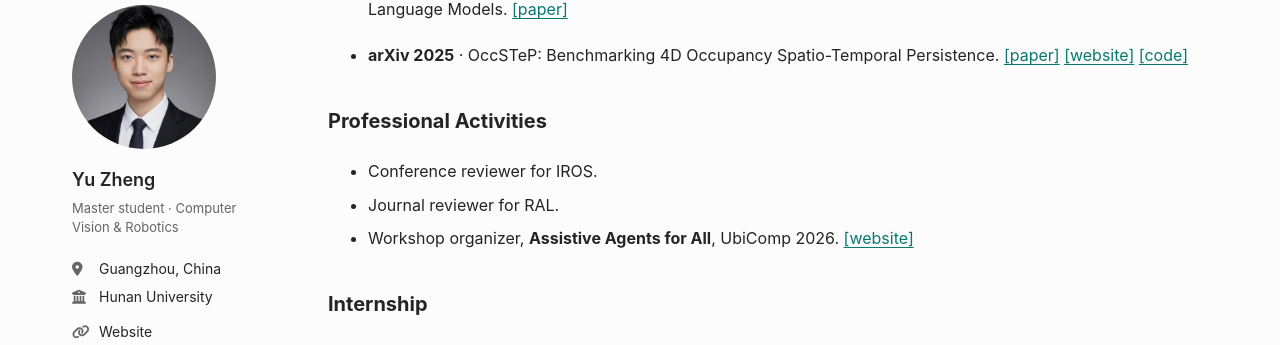
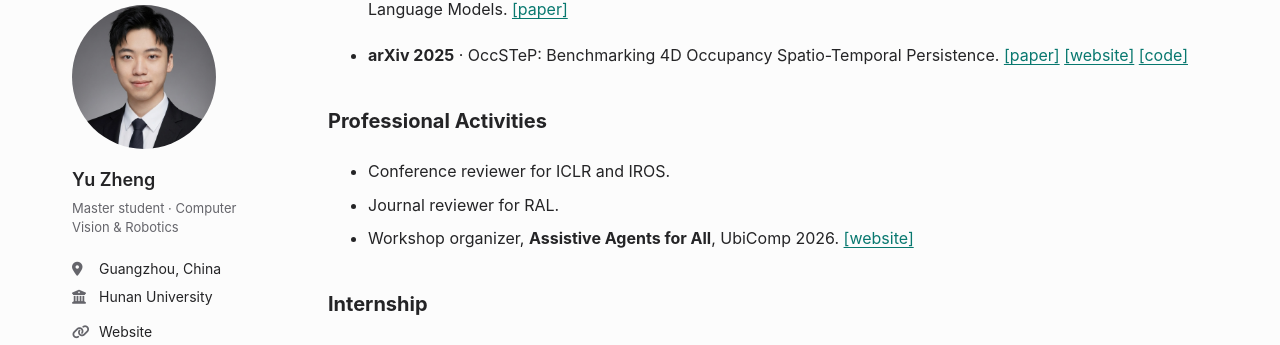
Before and after one commit to FaterYU/FaterYU.github.io, a Jekyll site: the page built from _pages/cv.md, in a window 1280 px wide and 900 px high, scrolled down 580 px. Shown: the part 99-444 px from the top of the window. Built offline with Jekyll 4.4.1, drawn with Linux system fonts in a browser that asks for light colours; some web fonts are replaced.

Commit message:
Add ICLR reviewer service to profile and CV

```diff
--- a/_data/profile.yml
+++ b/_data/profile.yml
@@ -111,7 +111,7 @@ professional_activities:
   meta: "Academic Service"
   title: "Reviewer and workshop organizer"
   items:
-    - "Conference reviewer for IROS."
+    - "Conference reviewer for ICLR and IROS."
     - "Journal reviewer for RAL."
     - "Organizer of the UbiComp 2026 workshop [Assistive Agents for All](https://insailab.org/ubicomp2026-aaa-workshop/)."
 
--- a/_pages/cv.md
+++ b/_pages/cv.md
@@ -31,7 +31,7 @@ redirect_from:
 
 ## Professional Activities
 
-- Conference reviewer for IROS.
+- Conference reviewer for ICLR and IROS.
 - Journal reviewer for RAL.
 - Workshop organizer, **Assistive Agents for All**, UbiComp 2026. [[website]](https://insailab.org/ubicomp2026-aaa-workshop/)
 
```
